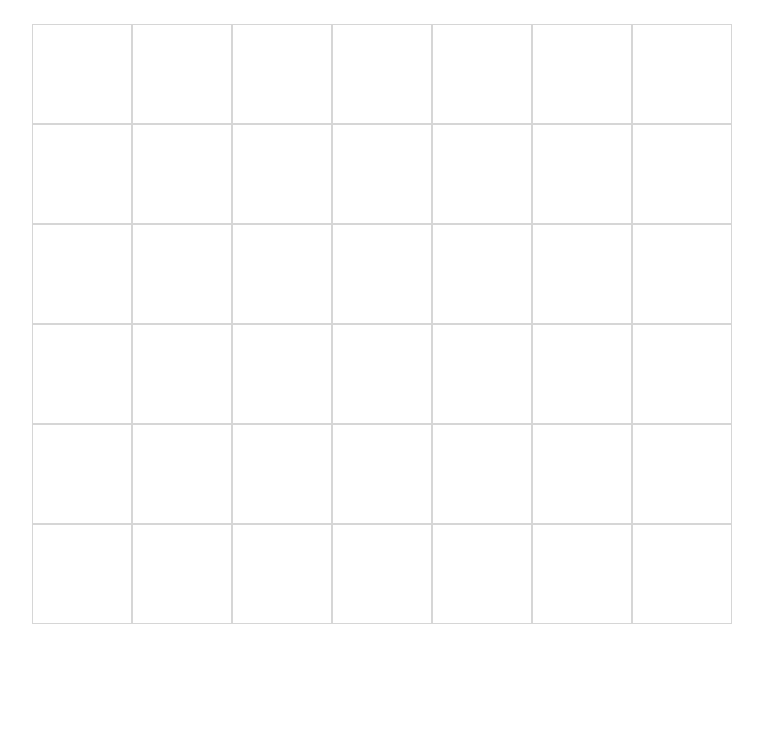
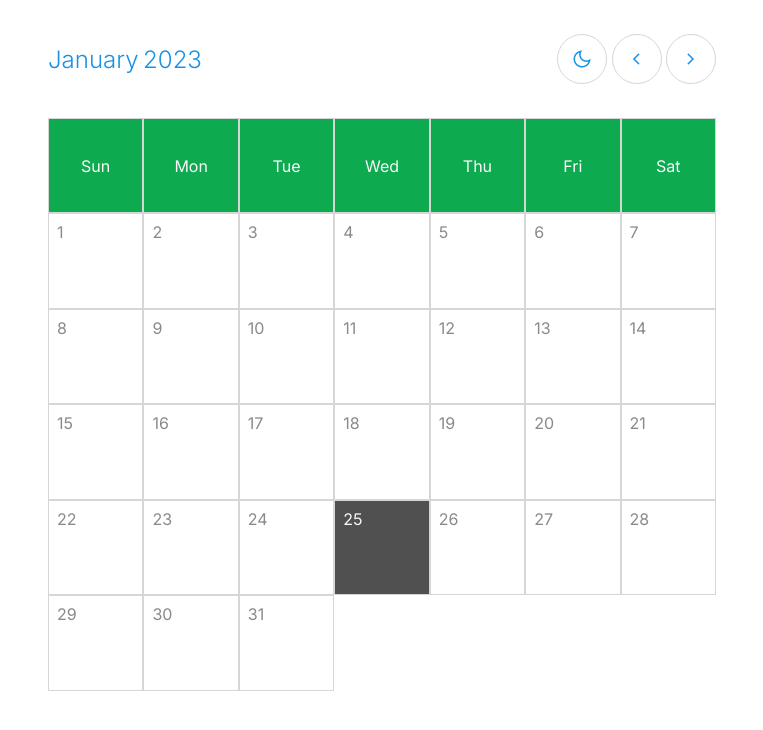
Before and after one commit to yashksaini/event-manager, a plain HTML site: page index.html in a window 1280 px wide. Shown: the whole page, without its empty margins (258-1021 px from the left). Drawn offline with nearby package versions, Linux system fonts and the light colour scheme.

Commit message:
Calendar completed with theme change. Month can be changed.

```diff
--- a/index.html
+++ b/index.html
@@ -6,9 +6,34 @@
     <meta name="viewport" content="width=device-width, initial-scale=1.0" />
     <title>Event Manager || 2023 (Yash Kumar Saini)</title>
     <link rel="stylesheet" href="style.css" />
+    <!-- Google Icons -->
+    <link
+      rel="stylesheet"
+      href="https://fonts.googleapis.com/css2?family=Material+Symbols+Outlined:opsz,wght,FILL,GRAD@20..48,100..700,0..1,-50..200"
+    />
   </head>
   <body>
+    <div class="row">
+      <div class="col">
+        <span id="displayMonth"></span>
+        <span id="displayYear"></span>
+      </div>
+      <div class="col"></div>
+      <div class="col">
+        <button class="btn" id="theme" onclick="changeTheme()">
+          <span class="material-symbols-outlined">dark_mode</span>
+        </button>
+        <button class="btn" onclick="prevMonth()">
+          <span class="material-symbols-outlined"> chevron_left </span>
+        </button>
+        <button class="btn" onclick="nextMonth()">
+          <span class="material-symbols-outlined"> chevron_right </span>
+        </button>
+      </div>
+    </div>
+    <div class="container" id="week"></div>
     <div class="container" id="calendar"></div>
     <script src="script.js"></script>
+    <script src="theme.js"></script>
   </body>
 </html>
--- a/script.js
+++ b/script.js
@@ -1,10 +1,82 @@
 const calendar = document.querySelector("#calendar");
+const displayMonth = document.querySelector("#displayMonth");
+const displayYear = document.querySelector("#displayYear");
+const months = [
+  "January",
+  "February",
+  "March",
+  "April",
+  "May",
+  "June",
+  "July",
+  "August",
+  "September",
+  "October",
+  "November",
+  "December",
+];
 
+const today = new Date();
+
+let year = today.getFullYear();
+let month = today.getMonth();
+// It stores the day of 1st date of the month
+let firstDateDay = new Date(year, month, 1).getDay();
+// It count the number of days in the month
+// 0 represents the last day in the month
+let daysInMonth = new Date(year, (month + 1) % 11, 0).getDate();
 const drawCalendar = () => {
   calendar.innerHTML = "";
+  displayMonth.innerHTML = months[month];
+  displayYear.innerHTML = year;
+  firstDateDay = new Date(year, month, 1).getDay();
+  daysInMonth = new Date(year, (month + 1) % 11, 0).getDate();
+  let date = 0;
   for (let i = 0; i < 42; i++) {
-    calendar.innerHTML += `<div class="box"></div>`;
+    if (i >= firstDateDay && i < daysInMonth + firstDateDay) {
+      date++;
+      if (
+        date == today.getDate() &&
+        today.getMonth() == month &&
+        today.getFullYear() == year
+      ) {
+        calendar.innerHTML += `<div class="box today">${date}</div>`;
+      } else {
+        calendar.innerHTML += `<div class="box">${date}</div>`;
+      }
+    } else {
+      calendar.innerHTML += `<div class="box hide"></div>`;
+    }
   }
 };
 
 drawCalendar();
+
+// For displaying week names
+const week = document.querySelector("#week");
+const days = ["Sun", "Mon", "Tue", "Wed", "Thu", "Fri", "Sat"];
+const displayWeek = () => {
+  week.innerHTML = "";
+  for (let i = 0; i < 7; i++) {
+    week.innerHTML += `<div class="box week">${days[i]}</div>`;
+  }
+};
+displayWeek();
+const prevMonth = () => {
+  if (month == 0) {
+    year--;
+    month = 11;
+  } else {
+    month--;
+  }
+  drawCalendar();
+};
+const nextMonth = () => {
+  if (month == 11) {
+    year++;
+    month = 0;
+  } else {
+    month++;
+  }
+  drawCalendar();
+};
--- a/style.css
+++ b/style.css
@@ -8,17 +8,45 @@
 :root {
   --white: #fff;
   --light: #f8f8f8;
-  --black: #20242f;
+  --black: #282828;
   --line: #d6d6d6;
+  --grey: #8a8a8a;
+  --blue: #1992e6;
+  --today: #505050;
+  --green: #0eaa50;
+}
+body {
+  background-color: var(--white);
 }
 .box {
   height: min(100px, 100%);
   aspect-ratio: 1;
   border: 1px solid var(--line);
+  padding: 8px;
+  color: var(--grey);
 }
 .box:hover {
   cursor: pointer;
-  background-color: var(--light);
+}
+.week {
+  background-color: var(--green);
+  color: var(--light);
+  display: flex;
+  justify-content: center;
+  align-items: center;
+}
+.week:hover {
+  cursor: pointer;
+  background-color: var(--green);
+}
+
+.today {
+  background-color: var(--today);
+  color: var(--light);
+}
+.today:hover {
+  cursor: pointer;
+  background-color: var(--today);
 }
 .container {
   display: grid;
@@ -26,5 +54,58 @@
   align-items: center;
   justify-content: center;
   width: min(700px, 100%);
+  margin: 0 auto;
+  padding: 0 16px;
+}
+
+.row {
   margin: 24px auto;
+  width: min(100%, 700px);
+  height: 70px;
+  display: flex;
+  justify-content: space-between;
+  align-items: center;
+  padding: 0 16px;
 }
+.col span {
+  font-size: 24px;
+  font-weight: 300;
+  color: var(--blue);
+}
+.btn {
+  width: 50px;
+  aspect-ratio: 1;
+  border: 1px solid var(--line);
+  background-color: var(--white);
+  border-radius: 50%;
+  color: var(--black);
+  display: inlin-flex;
+  justify-content: center;
+  align-items: center;
+}
+.btn span:nth-child(2) {
+  padding-left: 50px;
+}
+.btn span {
+  display: flex;
+  justify-content: center;
+  align-items: center;
+  width: 100%;
+  height: 100%;
+}
+.btn:hover {
+  cursor: pointer;
+}
+.hide {
+  visibility: hidden;
+}
+
+@media only screen and (max-width: 536px) {
+  .container {
+    font-size: 12px;
+  }
+  .btn {
+    font-size: 12px;
+    width: 36px;
+  }
+}
--- /dev/null
+++ b/theme.js
@@ -0,0 +1,17 @@
+let toggle = false;
+let theme = document.querySelector("#theme");
+const changeTheme = () => {
+  theme.classList.toggle("active");
+  if (!toggle) {
+    document.documentElement.style.setProperty("--black", "#fff");
+    document.documentElement.style.setProperty("--white", "#282828");
+    document.documentElement.style.setProperty("--line", "#4d4d4d");
+    document.documentElement.style.setProperty("--today", "#1a1a1a");
+  } else {
+    document.documentElement.style.setProperty("--black", "#282828");
+    document.documentElement.style.setProperty("--white", "#fff");
+    document.documentElement.style.setProperty("--line", "#d6d6d6");
+    document.documentElement.style.setProperty("--today", "#505050");
+  }
+  toggle = !toggle;
+};
```
